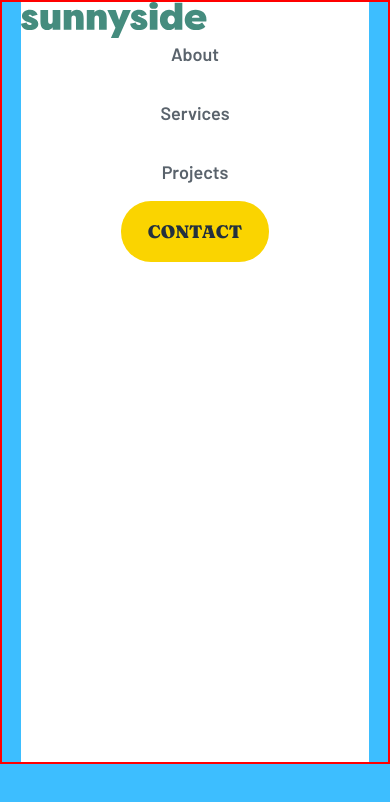
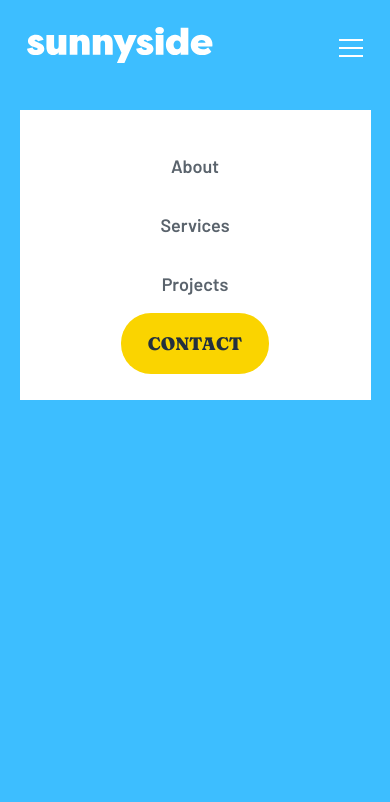
Before and after one commit to angelicamarttins/sunnyside-landing-page, a React (Create React App) app: page / in a window 390 px wide. Shown: the top 802 px of the page. Built offline with nearby package versions, Linux system fonts and the light colour scheme.

Commit message:
Finish the MenuMobile component without the hover/state in hamburger menu

```diff
--- a/src/components/menuMobile/MenuMobile.js
+++ b/src/components/menuMobile/MenuMobile.js
@@ -7,7 +7,8 @@ import './MenuMobile.scss';
 import OptionsLink from "../optionsLink/OptionsLink";
 import Logo from '../logo/Logo'
 //Import images
-import GreenLogo from '../../assets/images/icons/logoGreen.svg'
+import WhiteLogo from '../../assets/images/icons/logoWhite.svg'
+import Hamburger from '../../assets/images/icons/icon-hamburger.svg'
 
 function MenuMobile(props) {
     const hrefObj = {
@@ -33,9 +34,16 @@ function MenuMobile(props) {
 
     return (
         <div className="menu-mobile">
-            <Logo src={GreenLogo}/>
+            <div className="menu-mobile__nav">
+                <Logo src={WhiteLogo}/>
 
-            <OptionsLink className={classNameMobile} href={hrefObj} target='_blank' rel="external" />
+                <img className="menu-mobile__nav--hamb" src={Hamburger} alt=""/>
+
+                <div className="menu-mobile__nav--box">
+
+                <OptionsLink className={classNameMobile} href={hrefObj} target='_blank' rel="external" />
+                </div>
+            </div>
         </div>
     )
     };
--- a/src/components/menuMobile/MenuMobile.scss
+++ b/src/components/menuMobile/MenuMobile.scss
@@ -2,8 +2,24 @@
 @import '../../assets/styles/variables';
 
 .menu-mobile {
-    margin: auto;
-    width: 90%;
-    height: 90vh;
-    background-color: #fff;
+
+    &__nav {
+        display: flex;
+        justify-content: space-between;
+        align-items: center;
+        margin: 1.5rem;
+
+        &--box {
+            position: absolute;
+            left: 0;
+            right: 0;
+            top: 13%;
+            //display: none;
+            width: 90%;
+            max-width: 450px;
+            margin: auto;
+            padding: 2.5rem;
+            background-color: $white;
+        }
+    }
 }
--- a/src/components/optionsLink/OptionsLink.scss
+++ b/src/components/optionsLink/OptionsLink.scss
@@ -44,7 +44,7 @@
 
 .op-link {
     &__list-d {
-        @include menuColor($mainText, $mainTextHover, $yellowBorder, $mainTitleNameTesti, $white, $yellowHover)
+        @include menuColor($white, $whiteHover, $white, $mainTitleNameTesti, $white, $whiteHover)
     }
 
     &__list-m {
--- a/src/pageComponents/header/Header.scss
+++ b/src/pageComponents/header/Header.scss
@@ -1,17 +1,2 @@
 // Import variables
 @import '../../assets/styles/variables';
-
-.header {
-    // display: flex;
-    // align-items: center;
-    // justify-content: space-between;
-    // padding: 1em;
-    // width: 500px;
-    // height: 100px;
-    border: 2px solid red;
-
-}
-
-// body {
-//     background-color: $bgMenu;
-// }
```
